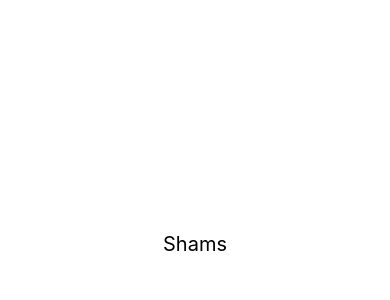
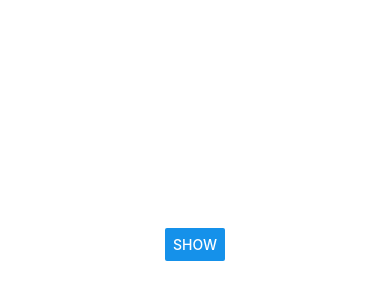
Before and after one commit to ShamsJarrar/JovisionReactTasks, a React Native app: screen / in a window 390 px wide. Shown: the part 178-478 px from the top of the page. Built offline with nearby package versions, Linux system fonts and the light colour scheme.

Commit message:
Task 19 commit

```diff
--- a/App.tsx
+++ b/App.tsx
@@ -1,10 +1,11 @@
 import React from 'react';
-import Task18 from "./Tasks/Task 18";
+import Task19 from "./Tasks/Task 19";
 
 export default function App() {
   return (
     //<Task16></Task16>
     //<Task17></Task17>
-    <Task18></Task18>
+    //<Task18></Task18>
+    <Task19></Task19>
   );
 }
--- /dev/null
+++ b/Components/MyClassComponent_Task19.js
@@ -0,0 +1,26 @@
+import React, { Component } from 'react';
+import { StyleSheet, View, Text } from 'react-native';
+
+class MyClassComponent_Task19 extends Component {
+    render() {
+        return (
+            <View style={styles.container}>
+                <Text style={styles.pageText}>This is my custom class content!</Text>
+            </View>
+        );
+    }
+}
+
+const styles = StyleSheet.create({
+    container: {
+        justifyContent: "center",
+        alignItems: "center",
+    },
+    pageText: {
+        textAlign: "center",
+        fontSize: 20,
+        color: "#000000",
+    }
+});
+
+export default MyClassComponent_Task19
--- /dev/null
+++ b/Tasks/Task 19.js
@@ -0,0 +1,46 @@
+import React, { Component } from 'react';
+import { StyleSheet, View, Button } from 'react-native';
+import MyClassComponent_Task19 from '../Components/MyClassComponent_Task19';
+
+class Task19 extends Component {
+    constructor() {
+        super();
+        this.state = {
+            showClass: false
+        }
+    }
+
+    toggleClassDisplay = () => {
+        this.setState(prevState => ({ showClass: !prevState.showClass}))
+    }
+
+    render() {
+        return (
+            <View style={styles.container}>
+
+                {this.state.showClass ? <MyClassComponent_Task19></MyClassComponent_Task19> : null}
+
+                <Button
+                title = {this.state.showClass ? "Hide" : "Show"}
+                color = "#1591ea"
+                onPress={this.toggleClassDisplay} />
+
+            </View>
+        );
+    }
+}
+
+const styles = StyleSheet.create({
+    container: {
+        flex: 1,
+        justifyContent: "center",
+        alignItems: "center",
+    },
+    Text: {
+        textAlign: "center",
+        fontSize: 15,
+        color: "#000000",
+    }
+});
+
+export default Task19
```
